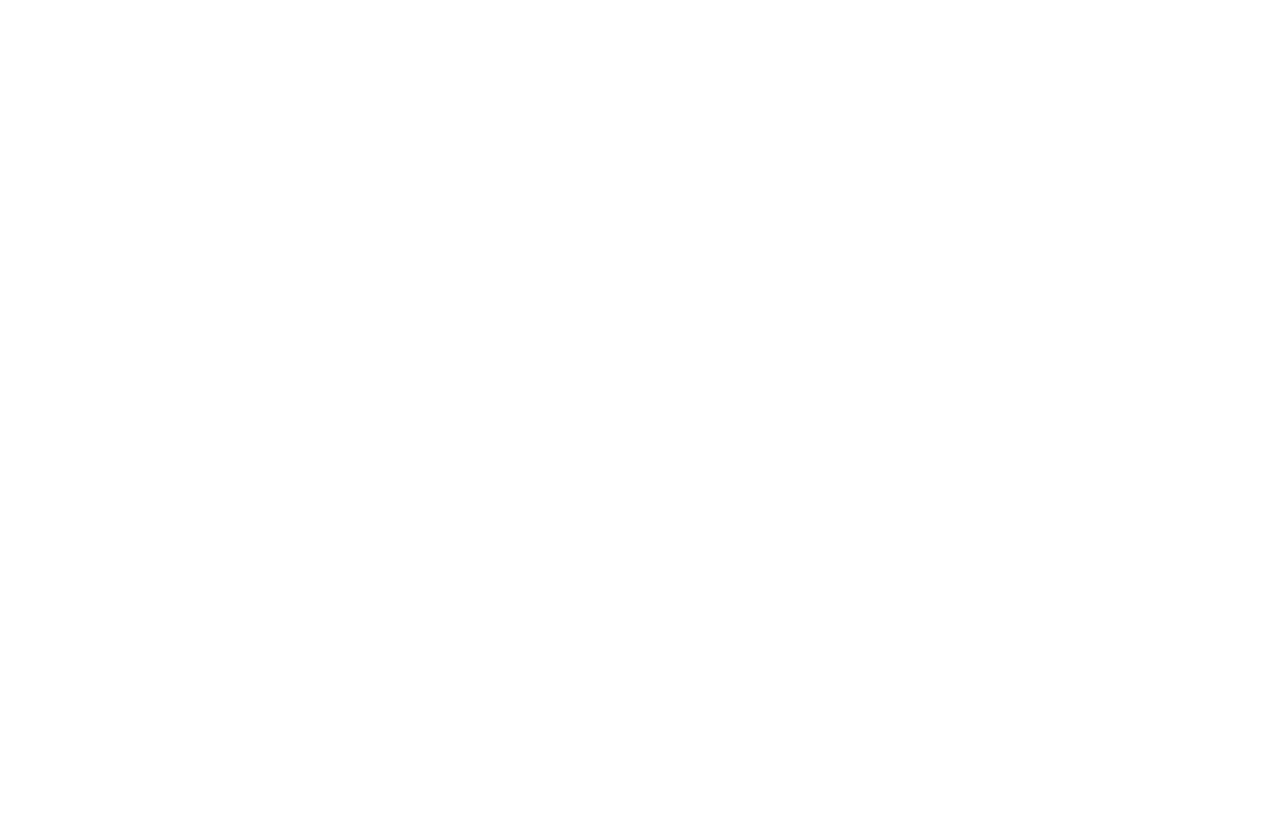
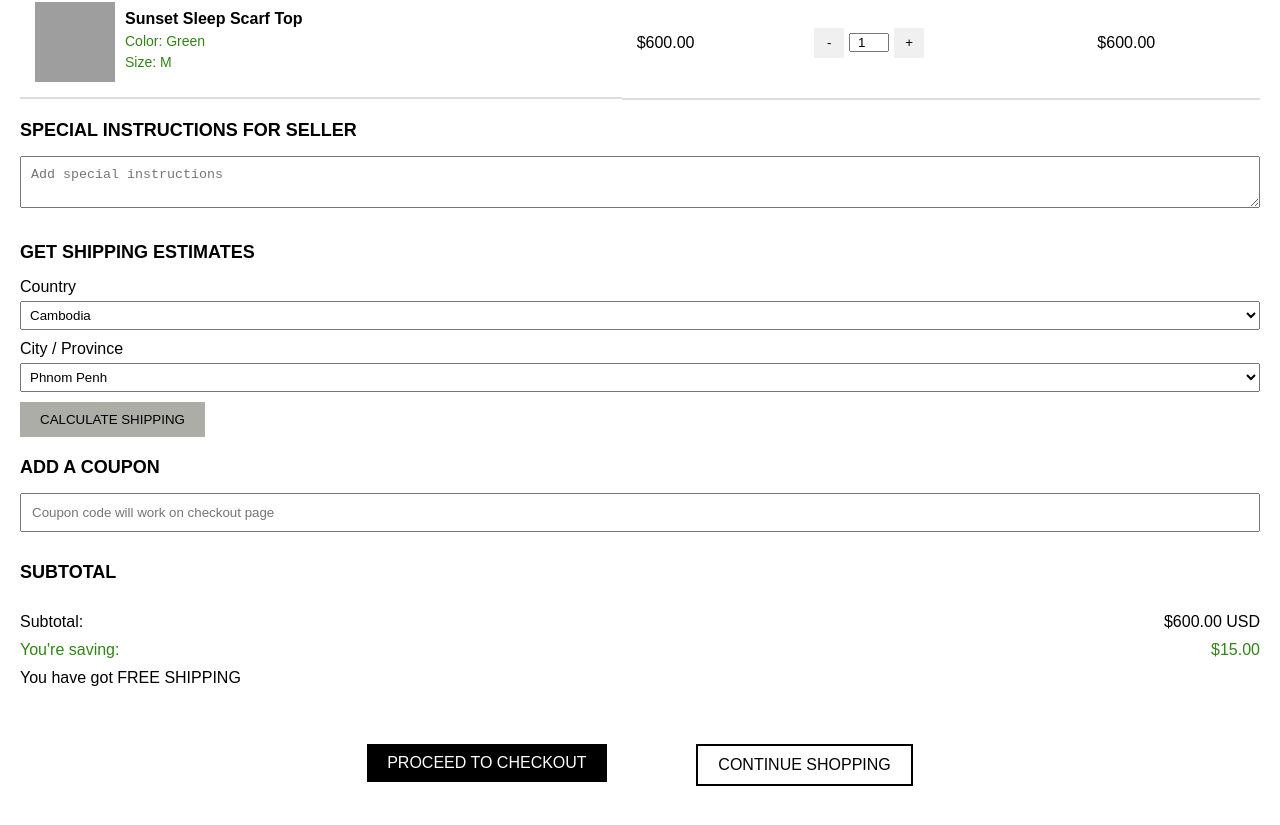
Before and after one commit to SokChanmakara/Rumtum, a Vue app: page /cart in a window 1280 px wide. Before the commit this address had no page. Shown: the part 169-994 px from the top of the page. Before the commit the page ends 800 px from the top, so only its background shows below. Built offline with nearby package versions, Linux system fonts and the light colour scheme; grey boxes are pictures that could not be loaded.

Commit message:
Add route to cart, minicart and productlist

```diff
--- a/src/components/CartPage/Cart.vue
+++ b/src/components/CartPage/Cart.vue
@@ -85,8 +85,12 @@
       </div>
 
       <div class="actions">
-        <button class="checkout">PROCEED TO CHECKOUT</button>
-        <button class="continue">CONTINUE SHOPPING</button>
+        <router-link to="/checkout">
+          <button class="checkout">PROCEED TO CHECKOUT</button>
+        </router-link>
+        <router-link to="/">
+          <button class="continue">CONTINUE SHOPPING</button>
+        </router-link>
       </div>
     </div>
   </template>
--- a/src/components/MiniCartPage/MiniCart.vue
+++ b/src/components/MiniCartPage/MiniCart.vue
@@ -27,8 +27,12 @@
         </div>
         <p class="tax">Tax included</p>
         <div class="actions">
-          <button class="checkout">PROCEED TO CHECKOUT</button>
-          <button class="view">VIEW CART</button>
+          <router-link to="/checkout">
+            <button class="checkout">PROCEED TO CHECKOUT</button>
+          </router-link>
+          <router-link to="/cart">
+            <button class="view">VIEW CART</button>
+          </router-link>
         </div>
       </div>
     </div>
--- a/src/components/ProductList.vue
+++ b/src/components/ProductList.vue
@@ -9,7 +9,7 @@
                 </div>
                 <p>Add to Wishlist</p>
             </div>
-            <div class="icon-text">
+            <div class="icon-text" @click="toggleMiniCart">
                 <div class="icon">
                     <i class="pi pi-shopping-cart"></i>
                 </div>
@@ -22,7 +22,10 @@
                 <p>Quick View</p>
             </div>
         </div>
-        <img :src="isHovered ? Himage : images" :alt="name" @mouseenter="isHovered = true" @mouseleave="isHovered = false">
+        <div v-if="showMiniCart">
+            <MiniCart/>
+        </div>
+        <img v-else :src="isHovered ? Himage : images" :alt="name" @mouseenter="isHovered = true" @mouseleave="isHovered = false">
         <div class="color-picker">
             <div class="color one" :style="{ backgroundColor: pri_color }"></div>
             <div class="color two" :style="{backgroundColor: sec_color}"></div>
@@ -36,12 +39,18 @@
 </template>
 
 <script>
+import MiniCart from './MiniCartPage/MiniCart.vue';
+
 export default {
     name: 'ProductList',
     data() {
         return {
-            isHovered: false
+            isHovered: false,
+            showMiniCart: false
         };
+    },
+    components:{
+        MiniCart,
     },
     props:
     [
@@ -53,6 +62,11 @@ export default {
         "images",
         "Himage"
     ],
+    methods:{
+        toggleMiniCart(){
+            this.showMiniCart = !this.showMiniCart;
+        }
+    }
 }
 </script>
 
--- a/src/router/index.js
+++ b/src/router/index.js
@@ -1,5 +1,9 @@
+import MyAccount from '@/components/AccountPage/MyAccount.vue'
+import Cart from '@/components/CartPage/Cart.vue'
+import Checkout from '@/components/CheckoutPage/Checkout.vue'
 import CreateAccount from '@/components/LoginPage/CreateAccount.vue'
 import Login from '@/components/LoginPage/Login.vue'
+import MiniCart from '@/components/MiniCartPage/MiniCart.vue'
 import HomeView from '@/views/HomeView.vue'
 import ProductView from '@/views/ProductView.vue'
 import { createRouter, createWebHistory } from 'vue-router'
@@ -26,7 +30,28 @@ const router = createRouter({
       path:'/product',
       name:'ProductPage',
       component: ProductView
-    }
+    },
+    {
+      path:'/minicart',
+      name:'MinicartPage',
+      component:MiniCart
+    },
+    {
+      path:'/account',
+      name:'myaccount',
+      component:MyAccount
+    },
+    {
+      path:'/cart',
+      name:'Cart',
+      component:Cart
+    },
+    {
+      path:'/checkout',
+      name:'checkoutPage',
+      component:Checkout
+    },
+
   ],
 })
 
```
Also changed, not shown: src/stores/product.js (added).
